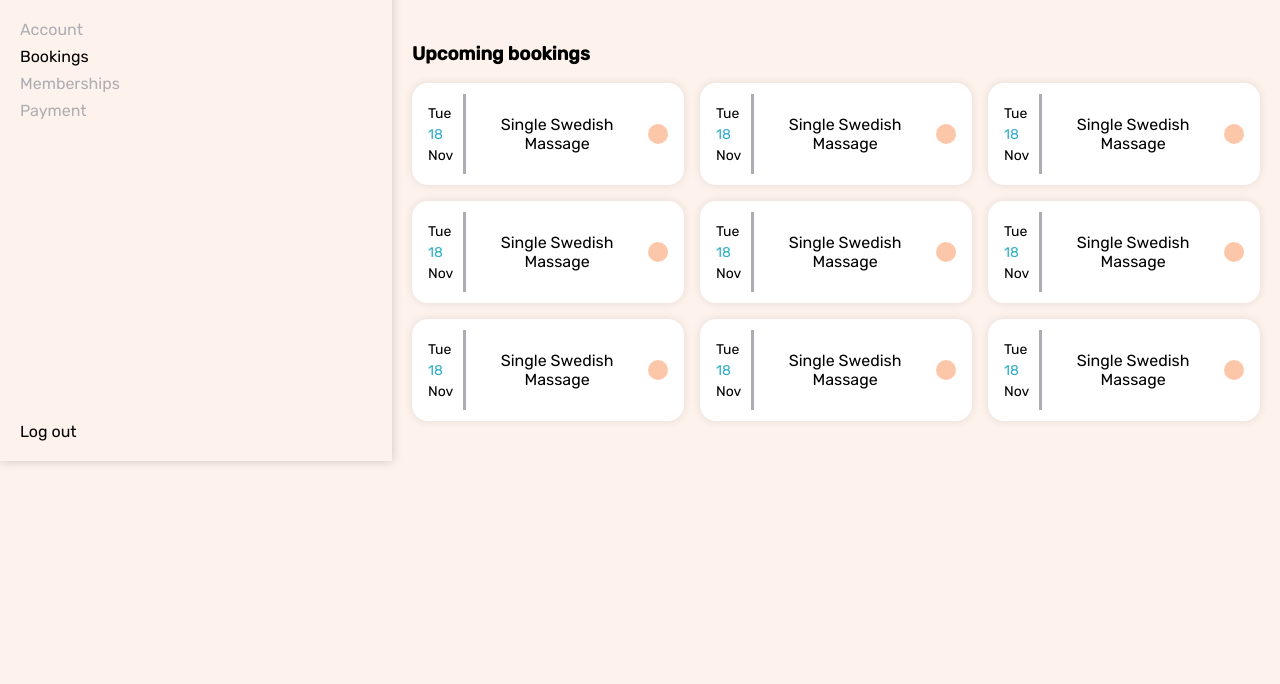
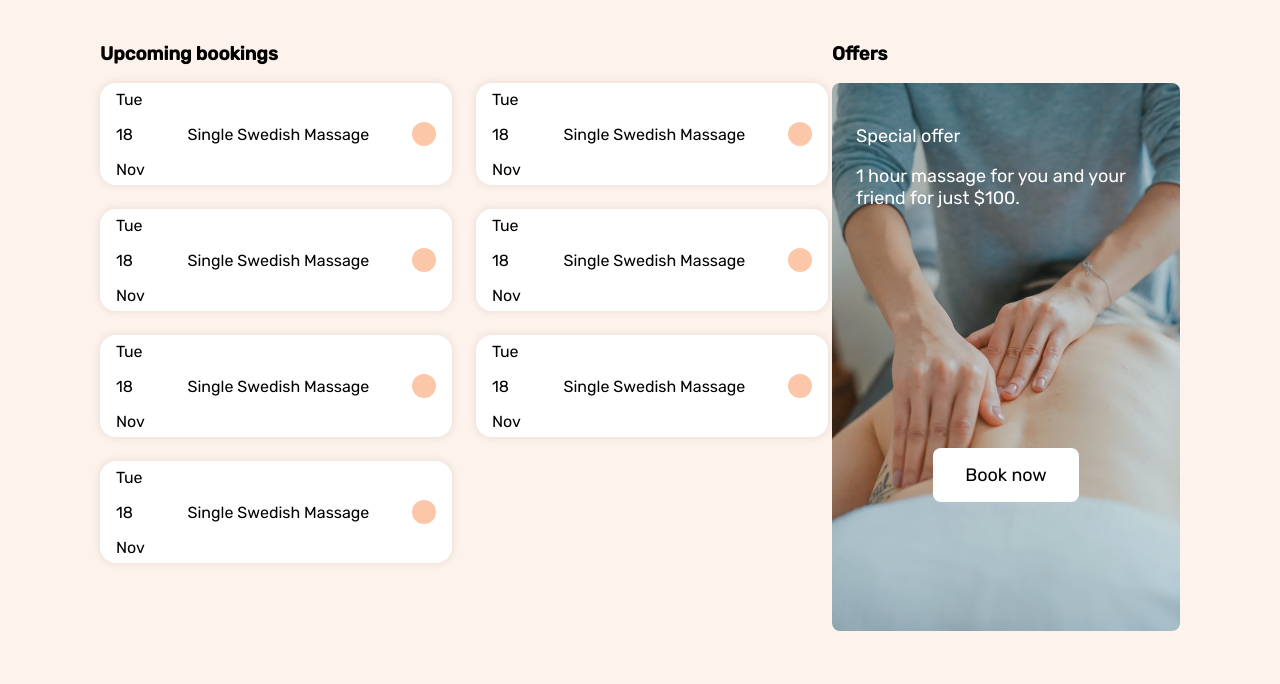
Before and after one commit to barbaraperic-lectures/mimo-grid-livecode, a plain HTML site: page index.html in a window 1280 px wide. Shown: the part 116-800 px from the top of the page. Drawn offline with Linux system fonts and the light colour scheme.

Commit message:
final code

```diff
--- /dev/null
+++ b/css/components/banner.css
@@ -0,0 +1,22 @@
+.banner {
+  background-image: url("../../assets/massage.jpeg");
+  background-position: center;
+  background-size: cover;
+  padding: 24px;
+  height: 500px;
+  width: 300px;
+  color: white;
+  font-size: 18px;
+  border-radius: 8px;
+}
+
+.banner-top {
+  height: 40%;
+}
+
+.banner-bottom {
+  height: 60%;
+  display: flex;
+  align-items: center;
+  justify-content: center;
+}
--- /dev/null
+++ b/css/components/buttons.css
@@ -0,0 +1,22 @@
+.btn-blue {
+  background-color: var(--primary-blue-color);
+  text-decoration: none;
+  color: white;
+  padding: 8px 16px;
+  border-radius: 16px;
+  cursor: pointer;
+  transition: all 300ms ease-in-out;
+}
+
+.btn-blue:hover {
+  background-color: #228497;
+}
+
+.btn-white {
+  background-color: white;
+  text-decoration: none;
+  color: black;
+  padding: 16px 32px;
+  border-radius: 8px;
+  display: inline-block;
+}
--- /dev/null
+++ b/css/components/cards.css
@@ -0,0 +1,45 @@
+.card {
+  width: 320px;
+  height: 70px;
+  background-color: #ffffff;
+  border-radius: 16px;
+  box-shadow: 0 0 10px rgba(0,0,0, 0.1);
+  display: flex;
+  justify-content: space-between;
+  align-items: center;
+  padding: 16px;
+}
+
+.card-line {
+  height: 80px;
+  width: 3px;
+  background-color: var(--gray-font-color);
+}
+
+.card-status {
+  background-color: var(--secondary-orange-color);
+  display: inline-block;
+  border-radius: 50%;
+  height: 24px;
+  width: 24px;
+
+}
+
+.card-status p {
+  margin: 0;
+}
+
+.card-container {
+  display: grid;
+  grid-template-columns: 1fr 1fr;
+  gap: 24px;
+}
+
+
+/*  */
+
+@media (max-width: 1200px) {
+  .card-container {
+    grid-template-columns: 1fr;
+  }
+}
--- /dev/null
+++ b/css/components/tabs.css
@@ -0,0 +1,15 @@
+.tabs {
+  display: flex;
+}
+
+.tabs h3:first-child {
+  margin: 0;
+  border-bottom: 2px solid var(--primary-blue-color);
+  margin-right: 24px;
+  padding-bottom: 8px;
+}
+
+.tabs h3:last-child {
+  margin: 0;
+  color: var(--gray-font-color);
+}
--- /dev/null
+++ b/css/style.css
@@ -0,0 +1,41 @@
+@import url(./components/buttons.css);
+@import url(./components/tabs.css);
+@import url(./components/cards.css);
+@import url(./components/banner.css);
+
+:root {
+  background-color: #FEF3EC;
+  --primary-blue-color: #2FAFC8;
+  --secondary-orange-color: #FCC7A8;
+  --blue-font-color: #3E416D;
+  --gray-font-color: #AEADB4;
+}
+
+body {
+  margin: 0;
+  padding: 0;
+  font-family: 'Rubik', sans-serif;
+}
+
+header {
+  display: flex;
+  justify-content: space-between;
+  align-items: center;
+  background-color: #ffffff;
+  padding: 0px 100px;
+}
+
+main {
+  padding: 40px 100px;
+  display: flex;
+  justify-content: space-between;
+}
+
+
+/* max-width */
+
+@media (max-width: 920px) {
+  aside {
+    display: none;
+  }
+}
--- a/index.html
+++ b/index.html
@@ -7,16 +7,13 @@
   <link rel="preconnect" href="https://fonts.googleapis.com">
   <link rel="preconnect" href="https://fonts.gstatic.com" crossorigin>
   <link href="https://fonts.googleapis.com/css2?family=Rubik:wght@400;500&display=swap" rel="stylesheet">
-  <link rel="stylesheet" href="./style.css" >
+  <link rel="stylesheet" href="./css/style.css" >
   <title>Bookings Dashboard</title>
 </head>
 <body>
 
-
-
   <header>
-      <img src="./assets/Hand.png"/>
-      <div class="title">
+    <div>
       <h2>Bookings</h2>
       <div class="tabs">
         <h3>Upcoming</h3>
@@ -26,31 +23,19 @@
     <a href="#" class="btn-blue">Book a massage</a>
   </header>
 
-
+  <main>
     <section>
-      <aside>
-        <nav>
-          <ul>
-            <li>Account</li>
-            <li class="active">Bookings</li>
-            <li>Memberships</li>
-            <li>Payment</li>
-          </ul>
-          <a>Log out</a>
-        </nav>
-      </aside>
-
-      <main class="container">
       <h3>Upcoming bookings</h3>
       <div class="card-container">
+
         <div class="card">
           <div class="card-date">
             <p>Tue</p>
             <p>18</p>
             <p>Nov</p>
           </div>
-              <div class="card-line">
-              </div>
+          <!-- <div class="card-line">
+          </div> -->
           <div class="card-title">
             <p>Single Swedish Massage</p>
           </div>
@@ -63,8 +48,8 @@
             <p>18</p>
             <p>Nov</p>
           </div>
-              <div class="card-line">
-              </div>
+          <!-- <div class="card-line">
+          </div> -->
           <div class="card-title">
             <p>Single Swedish Massage</p>
           </div>
@@ -77,8 +62,8 @@
             <p>18</p>
             <p>Nov</p>
           </div>
-              <div class="card-line">
-              </div>
+          <!-- <div class="card-line">
+          </div> -->
           <div class="card-title">
             <p>Single Swedish Massage</p>
           </div>
@@ -91,8 +76,8 @@
             <p>18</p>
             <p>Nov</p>
           </div>
-              <div class="card-line">
-              </div>
+          <!-- <div class="card-line">
+          </div> -->
           <div class="card-title">
             <p>Single Swedish Massage</p>
           </div>
@@ -105,8 +90,8 @@
             <p>18</p>
             <p>Nov</p>
           </div>
-              <div class="card-line">
-              </div>
+          <!-- <div class="card-line">
+          </div> -->
           <div class="card-title">
             <p>Single Swedish Massage</p>
           </div>
@@ -119,8 +104,8 @@
             <p>18</p>
             <p>Nov</p>
           </div>
-              <div class="card-line">
-              </div>
+          <!-- <div class="card-line">
+          </div> -->
           <div class="card-title">
             <p>Single Swedish Massage</p>
           </div>
@@ -133,36 +118,8 @@
             <p>18</p>
             <p>Nov</p>
           </div>
-              <div class="card-line">
-              </div>
-              <div class="card-title">
-                <p>Single Swedish Massage</p>
-              </div>
-              <div class="card-status">
-              </div>
-            </div>
-            <div class="card">
-              <div class="card-date">
-                <p>Tue</p>
-                <p>18</p>
-                <p>Nov</p>
-              </div>
-              <div class="card-line">
-              </div>
-              <div class="card-title">
-                <p>Single Swedish Massage</p>
-              </div>
-              <div class="card-status">
-              </div>
-            </div>
-            <div class="card">
-              <div class="card-date">
-                <p>Tue</p>
-                <p>18</p>
-                <p>Nov</p>
-              </div>
-              <div class="card-line">
-              </div>
+          <!-- <div class="card-line">
+          </div> -->
           <div class="card-title">
             <p>Single Swedish Massage</p>
           </div>
@@ -170,10 +127,27 @@
           </div>
         </div>
       </div>
-      </main>
     </section>
+
+    <aside>
+      <h3>Offers</h3>
+
+      <div class="banner">
+        <div class="banner-top">
+          <p>Special offer</p>
+          <p>1 hour massage for
+            you and your friend
+            for just $100.</p>
+        </div>
+        <div class="banner-bottom">
+          <a href="#" class="btn-white">Book now</a>
+        </div>
       </div>
 
 
+    </aside>
+
+  </main>
+
 </body>
 </html>
--- a/style.css
+++ /dev/null
@@ -1,154 +0,0 @@
-:root {
-  background-color: #FEF3EC;
-  --primary-blue-color: #2FAFC8;
-  --secondary-orange-color: #FCC7A8;
-  --blue-font-color: #3E416D;
-  --gray-font-color: #AEADB4;
-}
-
-body {
-  margin: 0;
-  padding: 0;
-  font-family: 'Rubik', sans-serif;
-}
-
-header {
-  display: flex;
-  justify-content: space-between;
-  align-items: center;
-  background-color: #ffffff;
-  padding: 0px 100px;
-  /* border: 3px solid blue; */
-}
-
-header img {
-  width: 100px;
-}
-
-header .title {
-  width: 50%;
-}
-
-main {
-  /* border: 3px solid green; */
-}
-
-
-.tabs {
-  display: flex;
-}
-
-.tabs h3:first-child {
-  margin: 0;
-  border-bottom: 2px solid var(--primary-blue-color);
-  margin-right: 24px;
-  padding-bottom: 8px;
-}
-
-.tabs h3:last-child {
-  margin: 0;
-  color: var(--gray-font-color);
-}
-
-.btn-blue {
-  background-color: var(--primary-blue-color);
-  text-decoration: none;
-  color: white;
-  padding: 8px 16px;
-  border-radius: 16px;
-  cursor: pointer;
-  transition: all 300ms ease-in-out;
-}
-
-.btn-blue:hover {
-  background-color: #228497;
-}
-
-.container {
-  padding: 40px 20px;
-}
-
-.card {
-  width: 240px;
-  height: 70px;
-  background-color: #ffffff;
-  border-radius: 16px;
-  box-shadow: 0 0 10px rgba(0,0,0, 0.1);
-  display: flex;
-  justify-content: space-between;
-  align-items: center;
-  padding: 16px;
-}
-
-.card-line {
-  height: 80px;
-  width: 3px;
-  background-color: var(--gray-font-color);
-  margin-left: 10px;
-}
-
-.card-date p {
-  margin: 0;
-  font-size: 14px;
-}
-
-.card-date p:nth-child(2) {
-  margin: 4px 0;
-  color: var(--primary-blue-color);
-}
-
-.card-status {
-  background-color: var(--secondary-orange-color);
-  display: inline-block;
-  /* padding: 8px 16px; */
-  border-radius: 50%;
-  width: 20px;
-  height: 20px;
-}
-
-.card-title {
-  text-align: center;
-}
-
-.card-status p {
-  margin: 0;
-}
-
-.card-container {
-  display: grid;
-  grid-template-columns: 1fr 1fr 1fr;
-  gap: 16px;
-}
-
-aside {
-  /* border: 3px solid red; */
-  flex: 1;
-  padding: 20px;
-  box-shadow: 0 0 10px rgba(0, 0, 0,0.2);
-}
-
-section {
-  display: flex;
-  justify-content: space-between;
-}
-
-section nav ul {
-  padding: 0;
-}
-
-section nav ul > li {
-  list-style-type: none;
-  margin-bottom: 8px;
-  color: var(--gray-font-color);
-}
-
-.active {
-  color: black;
-}
-
-section nav {
-  display: flex;
-  flex-direction: column;
-  justify-content: space-between;
-  height: 100%;
-}
```
Also changed, not shown: assets/massage.jpeg (added), 2 other files. Lines whose indentation alone changed are shown as unchanged.
